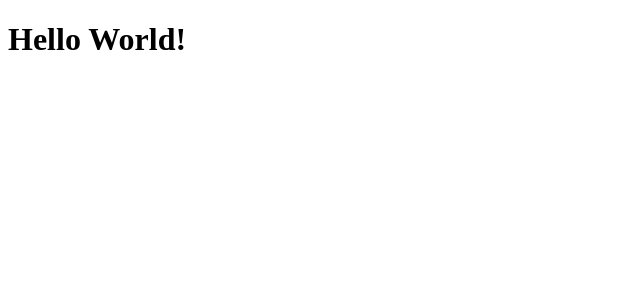
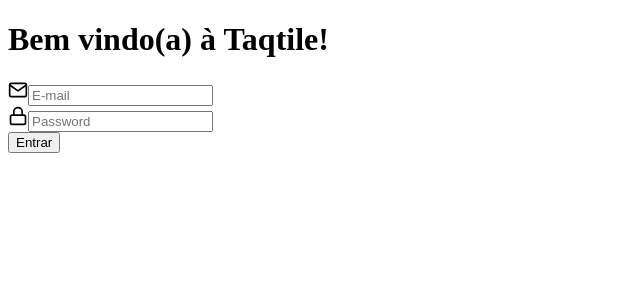
Before and after one commit to indigotech/onboard-nathan-machado, a React (Create React App) app: page / in a window 1280 px wide. Shown: the top 300 px of the page, without its empty margins (0-640 px from the left). Built offline with nearby package versions, Linux system fonts and the light colour scheme.

Commit message:
Simple login page - Input component added - Button component added

```diff
--- a/src/App.tsx
+++ b/src/App.tsx
@@ -1,7 +1,10 @@
+import { LoginPage } from "./components/login.page";
+
+
 function App() {
   return (
     <div className="App">
-      <h1>Hello World!</h1>
+      <LoginPage />
     </div>
   );
 }
--- /dev/null
+++ b/src/components/atm.button/index.tsx
@@ -0,0 +1,13 @@
+import React, { useState } from 'react';
+
+interface ButtonProps extends React.ButtonHTMLAttributes<HTMLButtonElement> {
+  isLoading?: boolean;
+  loadingText?: string;
+}
+
+export function Button({isLoading, loadingText, children, ...rest}: ButtonProps) {
+
+  return (
+    <button {...rest}>{ isLoading ? loadingText : children}</button>
+  );
+};
--- /dev/null
+++ b/src/components/atm.input/index.tsx
@@ -0,0 +1,18 @@
+import React, { useState } from 'react';
+import { IconBaseProps } from 'react-icons';
+
+interface InputProps extends React.InputHTMLAttributes<HTMLInputElement> {
+  labelName?: string;
+  icon?: React.ComponentType<IconBaseProps>;
+}
+
+export function Input({labelName, icon: Icon, ...rest}: InputProps) {
+
+  return (
+    <div>
+      {labelName && <label>{labelName}</label>}
+      {Icon && <Icon size={20}></Icon>}
+      <input {...rest} />
+    </div>
+  );
+};
--- /dev/null
+++ b/src/components/login.page/index.tsx
@@ -0,0 +1,32 @@
+import { useState } from 'react'
+import { FiLogIn, FiMail, FiLock } from 'react-icons/fi';
+import { Button } from '../atm.button';
+import { Input } from '../atm.input';
+
+export function LoginPage() {
+  const [loading, setLoading] = useState(false);
+
+  const handleSubmit = () => {
+    setLoading(true)
+    // some api request here...
+  };
+
+  return (
+    <>
+      <form onSubmit={handleSubmit}>
+        <h1>Bem vindo(a) à Taqtile!</h1>
+
+        <Input icon={FiMail} type='text' placeholder='E-mail' required />
+        <Input icon={FiLock} type='password' placeholder='Password' required />
+
+        <Button
+          type="submit"
+          isLoading={loading}
+          loadingText='Entrando...'
+        >
+          Entrar
+        </Button>
+      </form>
+    </>
+  );
+};
```
